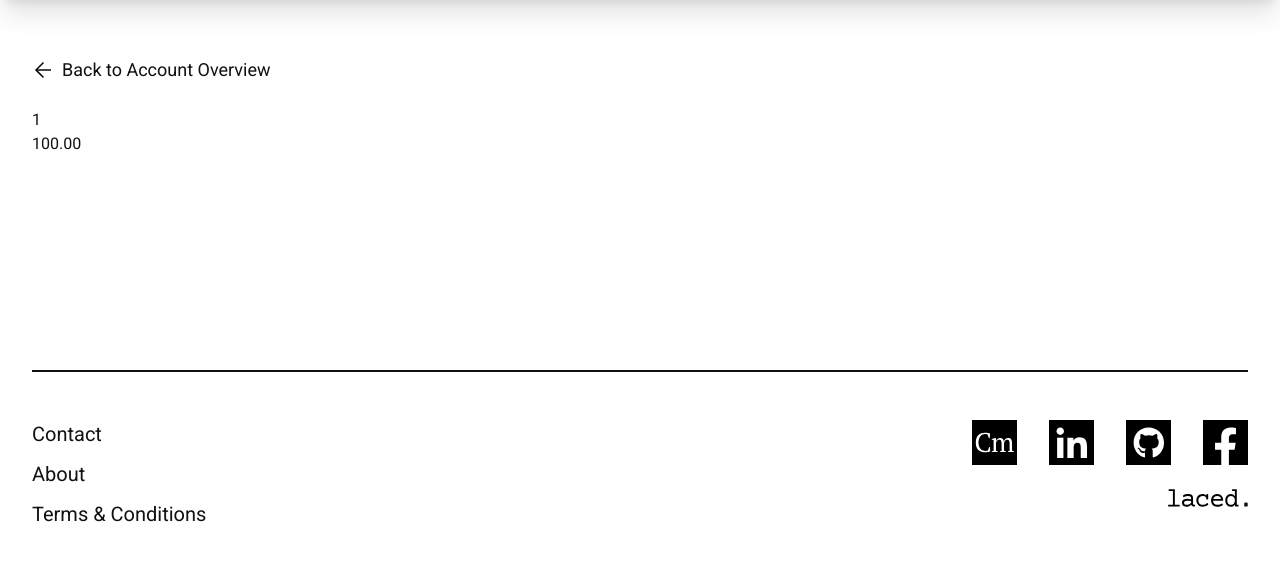
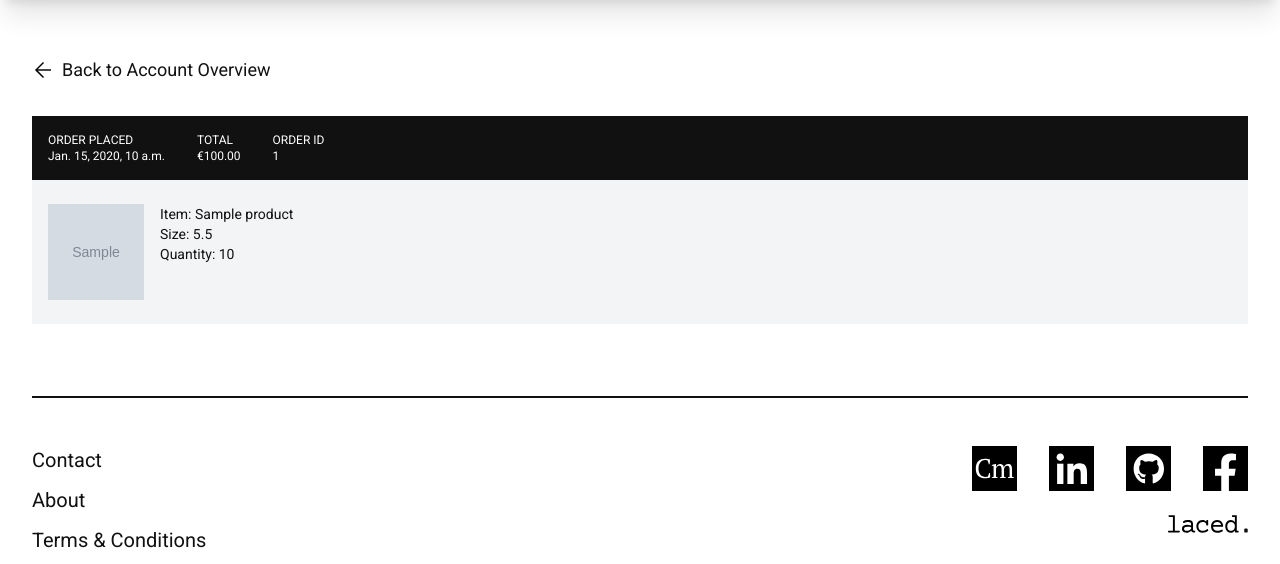
Before and after one commit to bagus0300/MarketIO, a Django app: page /account/orders/ in a window 1280 px wide. Shown: the part 90-654 px from the top of the page. Run offline with Django 5.2, Linux system fonts and the light colour scheme; a user stored in the database is signed in; tables that the repository leaves empty hold one stand-in row (values such as "Sample post"); grey boxes marked "Sample" are stand-in pictures; parts of the project's set-up code (start-up, migrations or seed data) failed here and were passed over; some libraries are stand-ins or nearby versions.

Commit message:
build: build out orders page

```diff
--- a/templates/account/orders.html
+++ b/templates/account/orders.html
@@ -2,7 +2,34 @@
 {% block content %}
     {% include "account/_back_to_account_btn.html" %}
     {% for order in orders %}
-        <div>{{ order.order_id }}</div>
-        <div>{{ order.get_total }}</div>
+        <div class="my-6 bg-gray-100">
+            <div class="flex gap-8 p-4 text-xs text-white bg-primary">
+                <div class="flex flex-col">
+                    <span>ORDER PLACED</span>
+                    <span>{{ order.date_created }}</span>
+                </div>
+                <div class="flex flex-col">
+                    <span>TOTAL</span>
+                    <span>€{{ order.get_total }}</span>
+                </div>
+                <div class="flex flex-col">
+                    <span>ORDER ID</span>
+                    <span>{{ order.order_id|upper }}</span>
+                </div>
+            </div>
+            <div class="flex flex-col gap-4 p-4">
+                {% for item in order.orderitem_set.all %}
+                    <div class="flex gap-4 my-2">
+                        <div class="w-24 h-24 aspect-square bg-cover bg-center bg-[url('{{ item.item.product.productimage_set.first.image.url }}')]">
+                        </div>
+                        <div class="flex flex-col text-sm">
+                            <span>Item: {{ item.item.product.name }}</span>
+                            <span>Size: {{ item.item.size }}</span>
+                            <span>Quantity: {{ item.quantity }}</span>
+                        </div>
+                    </div>
+                {% endfor %}
+            </div>
+        </div>
     {% endfor %}
 {% endblock content %}
```
Also changed, not shown: core/migrations/0016_product_core_produc_id_6d8534_idx.py (added), core/migrations/0017_remove_product_core_produc_id_6d8534_idx.py (added).
